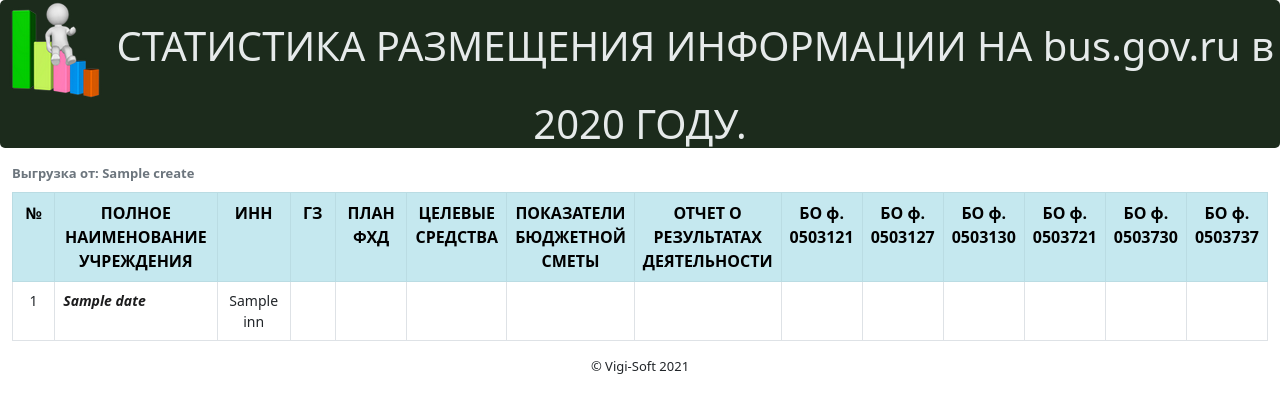
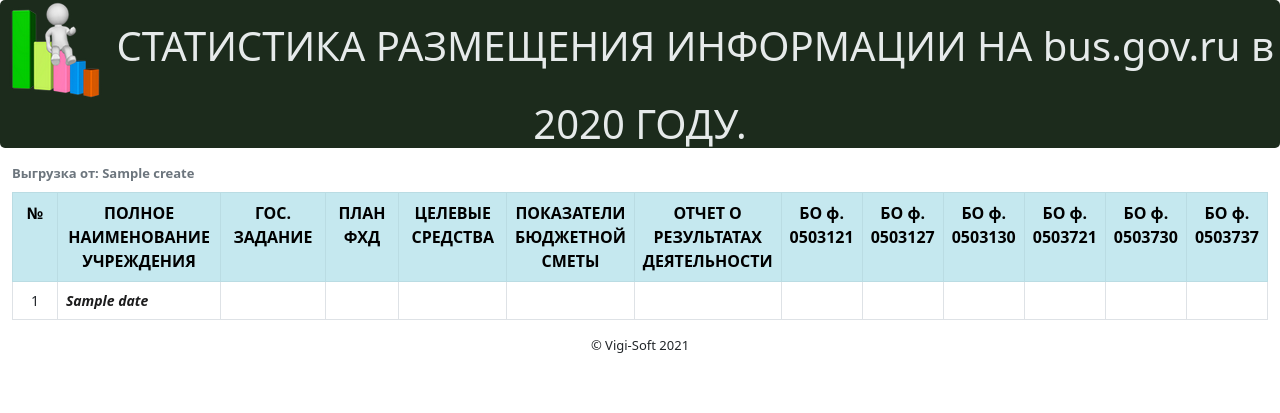
Before and after one commit to Vigi73/statbusgov, a Flask app: template templates/index.html in a window 1280 px wide. Shown: the top 413 px of the page. Run offline with Flask 2, Linux system fonts and the light colour scheme; the template is opened without the code that fills it: most values are stand-ins (such as "Sample title", 1, 10 or a date in 2020); parts of the project's set-up code (start-up, migrations or seed data) failed here and were passed over.

Commit message:
add css+

```diff
--- a/static/css/style.css
+++ b/static/css/style.css
@@ -19,7 +19,7 @@ caption {
 
 .imgr {
     position:absolute;
-        left:40%;
+        left:50%;
         top:50%;
 
 }
@@ -32,6 +32,7 @@ td {
     /*text-align: center;*/
     vertical-align: top;
 
+
 }
 
 .bb {
@@ -39,3 +40,8 @@ td {
     color: #1c1c1d;
     font-style: italic;
 }
+
+.inn {
+    text-align: center;
+
+}
--- a/templates/index.html
+++ b/templates/index.html
@@ -24,8 +24,8 @@
         <tr class="table-info">
             <th style="text-align: center">№</th>
             <th style="text-align: center">ПОЛНОЕ НАИМЕНОВАНИЕ УЧРЕЖДЕНИЯ</th>
-            <th style="text-align: center">ИНН</th>
-            <th style="text-align: center">ГЗ</th>
+<!--            <th style="text-align: center">ИНН</th>-->
+            <th style="text-align: center">ГОС. ЗАДАНИЕ</th>
             <th style="text-align: center">ПЛАН ФХД</th>
             <th style="text-align: center">ЦЕЛЕВЫЕ СРЕДСТВА</th>
             <th style="text-align: center">ПОКАЗАТЕЛИ БЮДЖЕТНОЙ СМЕТЫ</th>
@@ -42,7 +42,7 @@
         <tr>
             <td style="text-align: center">{{ loop.index }}</td>
             <td class="bb">{{ date.name }}</td>
-            <td style="text-align: center">{{date.inn}}</td>
+<!--            <td class="inn" >{{date.inn}}</td>-->
 
             <td>
                 {% if date.gz == 'Да' %}
```
